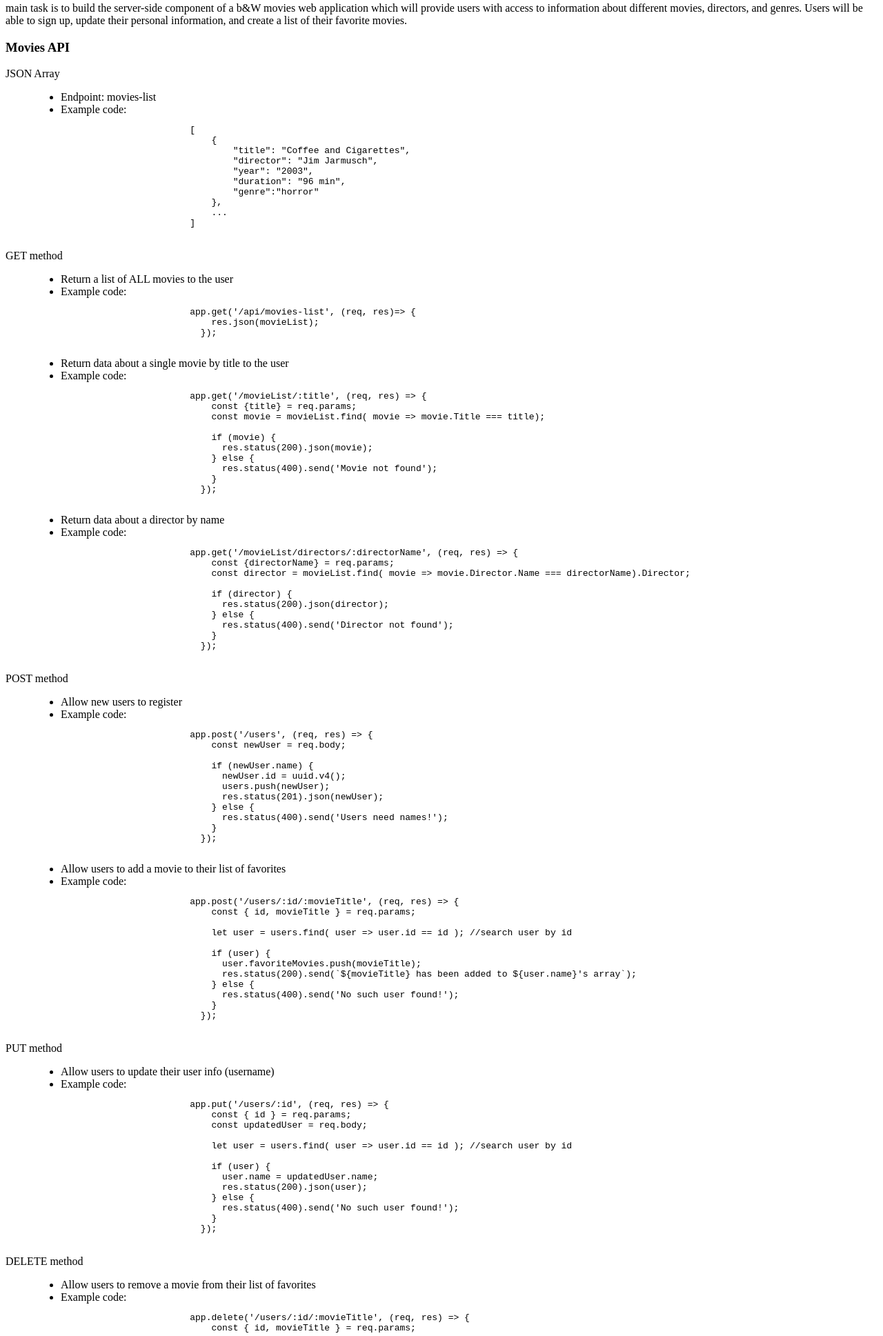
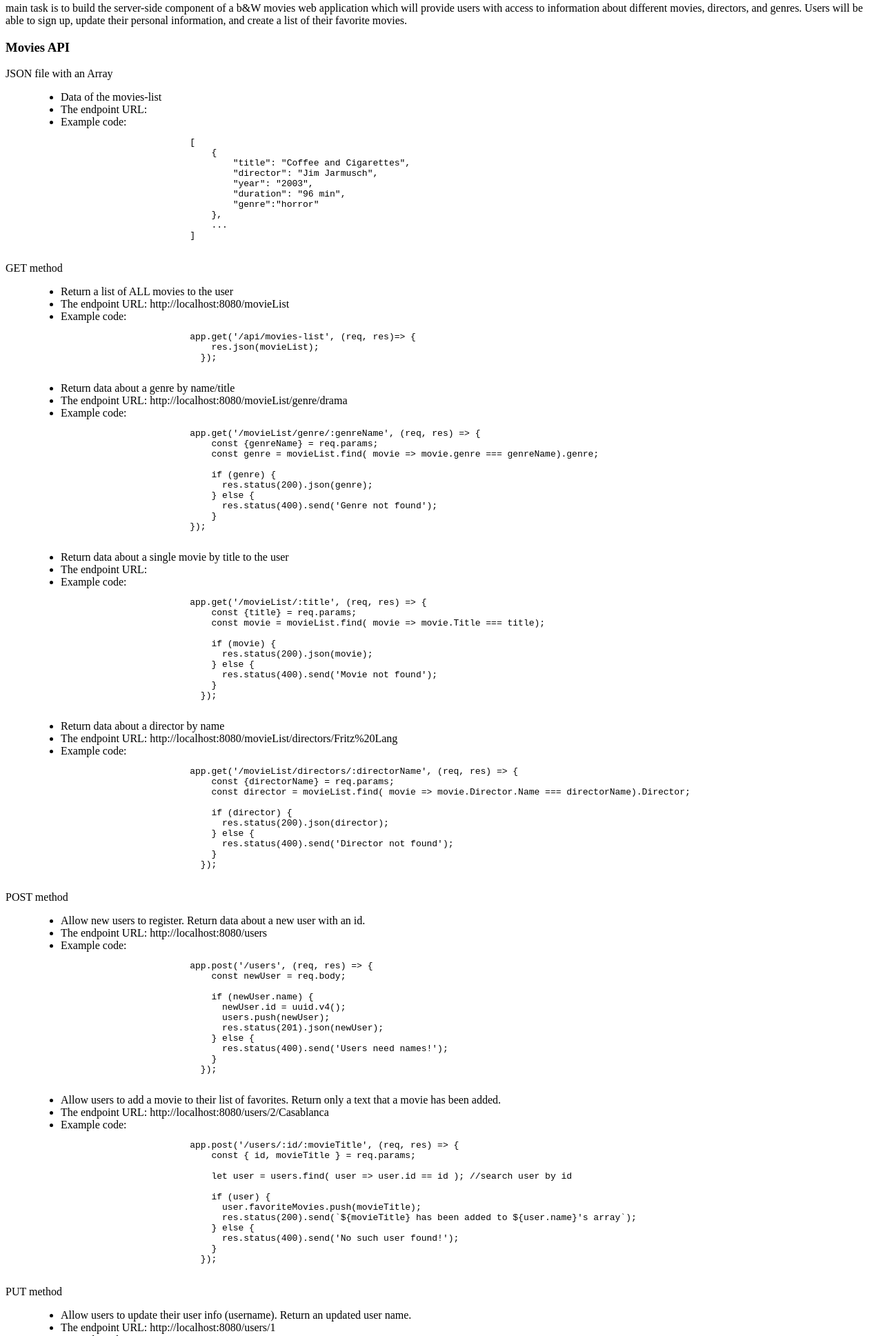
Before and after one commit to sashu-sashu/B-W-Movie-App, a website: page public/documentation.html in a window 1280 px wide. Shown: the part 103-2040 px from the top of the page at 69% size. Drawn offline with Linux system fonts and the light colour scheme.

Commit message:
express code to route endpointsadded

```diff
--- a/public/documentation.html
+++ b/public/documentation.html
@@ -11,10 +11,11 @@
     <p>main task is to build the server-side component of a b&W movies web application which will provide users with access to information about different movies, directors, and genres. Users will be able to sign up, update their personal information, and create a list of their favorite movies.</p>
     <h3>Movies API</h3>
     <dl>
-        <dt>JSON Array</dt>
+        <dt>JSON file with an Array</dt>
         <dd>
             <ul>
-                <li>Endpoint: movies-list</li>
+                <li>Data of the movies-list</li>
+                <li>The endpoint URL:</li>
                 <li>Example code:
                     <pre>
                         [
@@ -35,6 +36,7 @@
         <dd>
             <ul>
                 <li>Return a list of ALL movies to the user</li>
+                <li>The endpoint URL: http://localhost:8080/movieList</li>
                 <li>Example code:
                     <pre>
                         app.get('/api/movies-list', (req, res)=> {
@@ -42,7 +44,24 @@
                           });
                     </pre>
                 </li>
+                <li>Return data about a genre by name/title</li>
+                <li>The endpoint URL: http://localhost:8080/movieList/genre/drama</li>
+                <li>Example code:
+                    <pre>
+                        app.get('/movieList/genre/:genreName', (req, res) => {
+                            const {genreName} = req.params;
+                            const genre = movieList.find( movie => movie.genre === genreName).genre;
+
+                            if (genre) {
+                              res.status(200).json(genre);
+                            } else {
+                              res.status(400).send('Genre not found');
+                            }
+                        });
+                    </pre>
+                </li>
                 <li>Return data about a single movie by title to the user</li>
+                <li>The endpoint URL:</li>
                 <li>Example code:
                     <pre>
                         app.get('/movieList/:title', (req, res) => {
@@ -58,6 +77,7 @@
                     </pre>
                 </li>
                 <li>Return data about a director by name</li>
+                <li>The endpoint URL: http://localhost:8080/movieList/directors/Fritz%20Lang</li>
                 <li>Example code:
                     <pre>
                         app.get('/movieList/directors/:directorName', (req, res) => {
@@ -77,7 +97,8 @@
         <dd>
             <ul>
                 </li>
-                <li>Allow new users to register</li>
+                <li>Allow new users to register. Return data about a new user with an id.</li>
+                <li>The endpoint URL: http://localhost:8080/users</li>
                 <li>Example code:
                     <pre>
                         app.post('/users', (req, res) => {
@@ -93,7 +114,8 @@
                           });
                     </pre>
                 </li>
-                <li>Allow users to add a movie to their list of favorites</li>
+                <li>Allow users to add a movie to their list of favorites. Return only a text that a movie has been added.</li>
+                <li>The endpoint URL: http://localhost:8080/users/2/Casablanca</li>
                 <li>Example code:
                     <pre>
                         app.post('/users/:id/:movieTitle', (req, res) => {
@@ -116,7 +138,8 @@
         <dd>
             <ul>
                 </li>
-                <li>Allow users to update their user info (username)</li>
+                <li>Allow users to update their user info (username). Return an updated user name.</li>
+                <li>The endpoint URL: http://localhost:8080/users/1</li>
                 <li>Example code:
                     <pre>
                         app.put('/users/:id', (req, res) => {
@@ -139,7 +162,8 @@
         <dt>DELETE method</dt>
         <dd>
             <ul>
-                <li>Allow users to remove a movie from their list of favorites</li>
+                <li>Allow users to remove a movie from their list of favorites. Return only a text that a movie has been deleted.</li>
+                <li>The endpoint URL: http://localhost:8080/users/1/Psycho</li>
                 <li>Example code:
                     <pre>
                         app.delete('/users/:id/:movieTitle', (req, res) => {
@@ -156,7 +180,8 @@
                           });
                     </pre>
                 </li>
-                <li>Allow existing users to deregister</li>
+                <li>Allow existing users to deregister. Return only a text that a user has been deleted</li>
+                <li>The endpoint URL: http://localhost:8080/users/1</li>
                 <li>Example code:
                     <pre>
                         app.delete('/users/:id/', (req, res) => {
--- a/public/movie-list.json
+++ b/public/movie-list.json
@@ -20,7 +20,7 @@
         },
         "year": "1993",
         "duration": "195 min",
-        "genre":"horror",
+        "genre":"drama",
         "ImageURL" : ""
     },
     {
@@ -32,7 +32,7 @@
         },
         "year": "1926",
         "duration": "109 min",
-        "genre":"horror",
+        "genre":"fantazy",
         "ImageURL" : ""
     },
     {
```
Also changed, not shown: index.js (+14 -11 lines).
